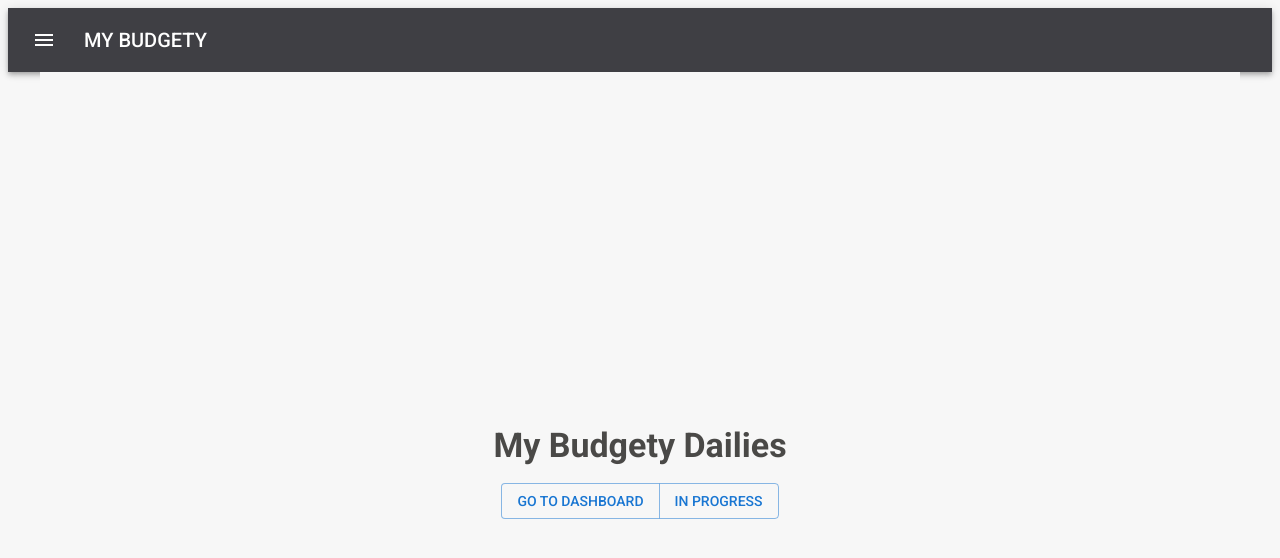
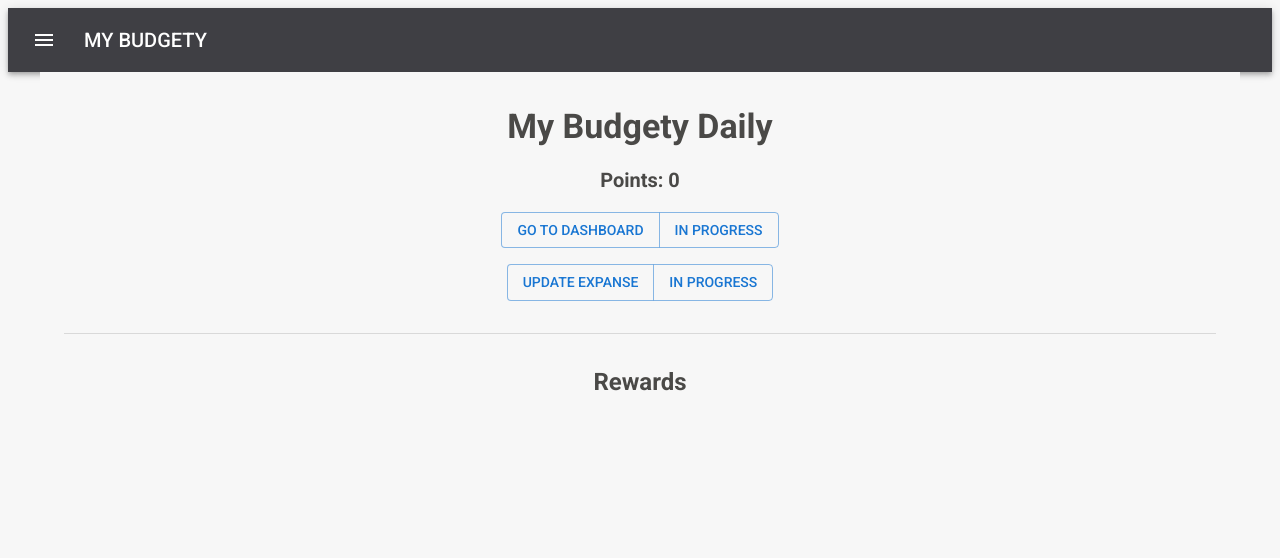
Before and after one commit to wizgurl101/my-budgety-admin-web-app, a Next.js app: page / in a window 1280 px wide. Shown: the top 558 px of the page. Built offline with nearby package versions, Linux system fonts and the light colour scheme; what @mui/material-nextjs would draw is missing.

Commit message:
add in reward and update expanse

```diff
--- a/src/app/page.tsx
+++ b/src/app/page.tsx
@@ -7,6 +7,7 @@ import {
   Typography,
   Box,
   ButtonGroup,
+  Divider,
 } from '@mui/material';
 
 export default function Home() {
@@ -19,18 +20,29 @@ export default function Home() {
           flexDirection: 'column',
           alignItems: 'center',
           justifyContent: 'center',
-          height: '100vh',
+          height: '45vh',
           backgroundColor: '#F7F7F7',
           gap: 2,
         }}
       >
         <Typography variant="h4" sx={{ fontWeight: 'bold' }}>
-          My Budgety Dailies
+          My Budgety Daily
+        </Typography>
+        <Typography variant="h6" sx={{ fontWeight: 'bold' }}>
+          Points: 0
         </Typography>
         <ButtonGroup>
           <Button href="/dashboard">Go to Dashboard</Button>
           <Button>In Progress</Button>
         </ButtonGroup>
+        <ButtonGroup>
+          <Button href="/dashboard">Update Expanse</Button>
+          <Button>In Progress</Button>
+        </ButtonGroup>
+        <Divider sx={{ width: '100%', marginY: 2 }} />
+        <Typography variant="h5" sx={{ fontWeight: 'bold' }}>
+          Rewards
+        </Typography>
       </Container>
     </Box>
   );
```
